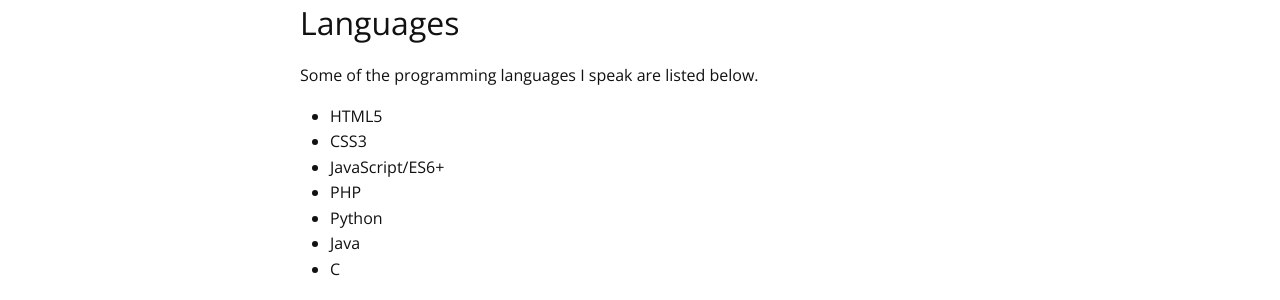
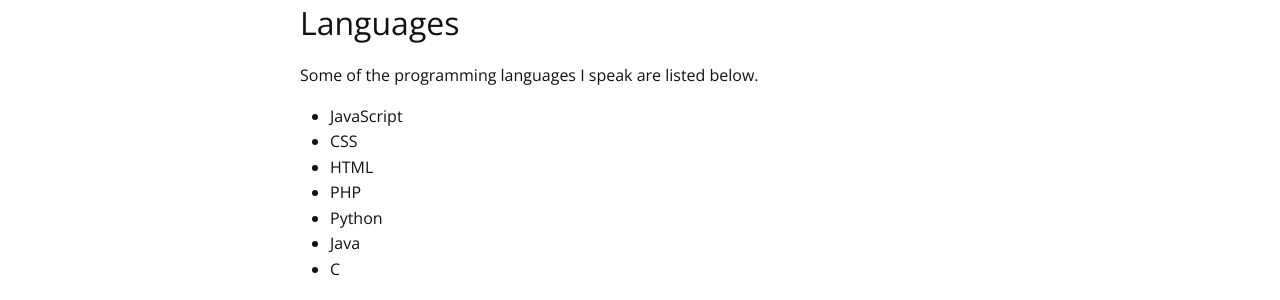
Before and after one commit to dayvidwhy/dayvidwhy.github.io, a Jekyll site: the page built from _pages/about.md, in a window 1280 px wide. Shown: the part 499-799 px from the top of the page. Built offline with Jekyll 4.4.1, drawn with Linux system fonts in a browser that asks for light colours.

```diff
--- a/_pages/about.md
+++ b/_pages/about.md
@@ -13,9 +13,9 @@
 # Languages
 
 Some of the programming languages I speak are listed below.
-* HTML5
-* CSS3
-* JavaScript/ES6+
+* JavaScript
+* CSS
+* HTML
 * PHP
 * Python
 * Java
```
